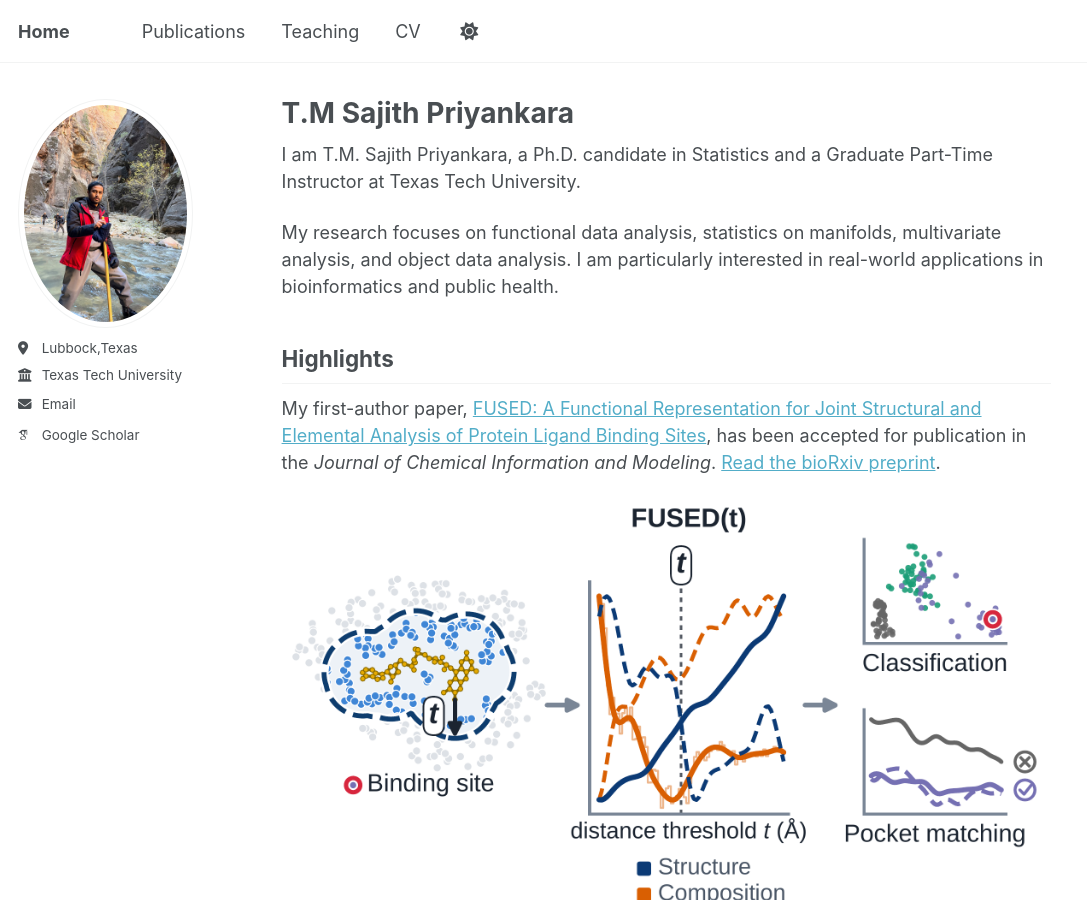
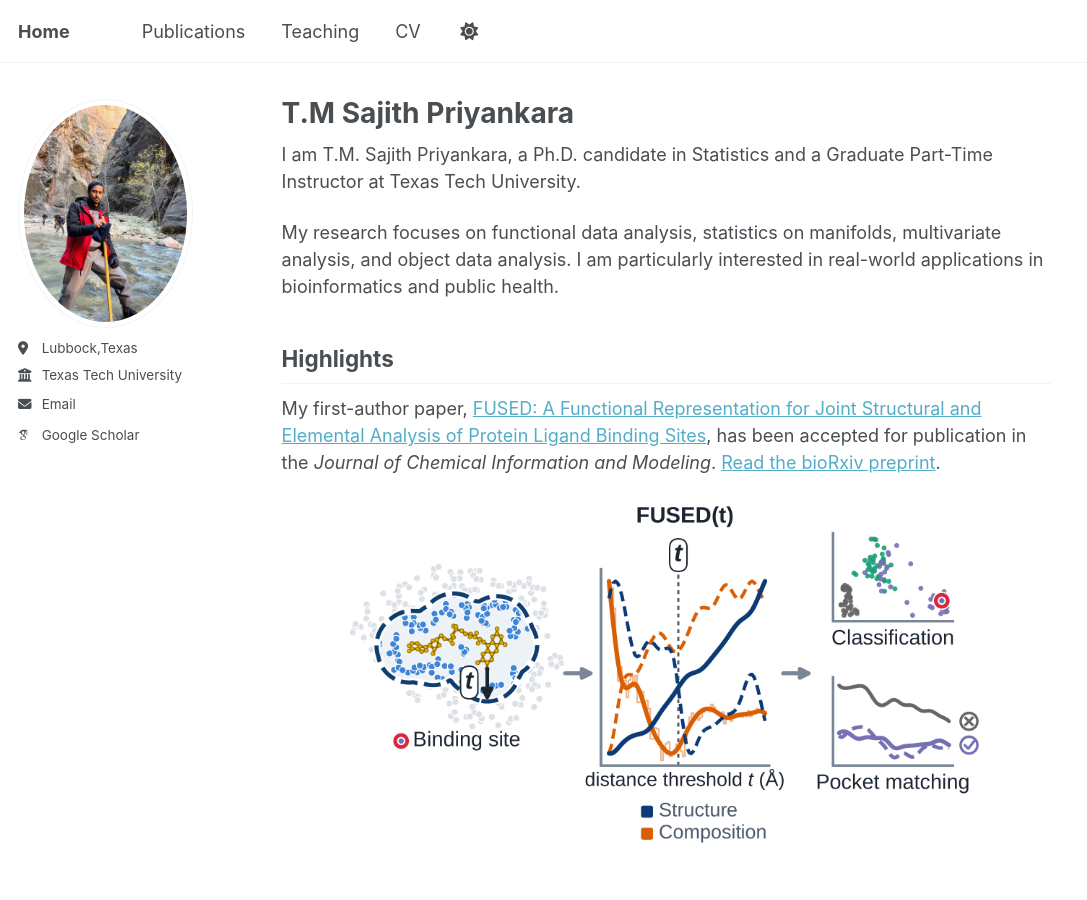
Before and after one commit to tmspriyankara/tmspriyankara.github.io, a Jekyll site: the page built from _pages/about.md, in a window 1280 px wide and 900 px high. Shown: the whole window, without its empty margins (0-1087 px from the left). Built offline with Jekyll 4.4.1, drawn with Linux system fonts in a browser that asks for light colours; some web fonts are replaced.

Commit message:
Reduce homepage FUSED figure size

```diff
--- a/_pages/about.md
+++ b/_pages/about.md
@@ -16,5 +16,5 @@ My research focuses on functional data analysis, statistics on manifolds, multiv
 My first-author paper, [FUSED: A Functional Representation for Joint Structural and Elemental Analysis of Protein Ligand Binding Sites](/publication/fused-functional-representation), has been accepted for publication in the *Journal of Chemical Information and Modeling*. [Read the bioRxiv preprint](https://doi.org/10.64898/2026.07.10.737806).
 
 <a href="{{ '/files/FUSED_TOC_graphic_highlight_blacklabel.pdf' | relative_url }}" aria-label="View the FUSED graphical abstract as a PDF">
-  <img src="{{ '/images/FUSED_TOC_graphic_highlight_blacklabel.png' | relative_url }}" alt="FUSED represents protein–ligand binding site structure and composition as functions of distance threshold for classification and pocket matching." width="1800" height="970" style="display: block; width: 100%; max-width: 850px; height: auto; margin: 1rem auto;" loading="lazy">
+  <img src="{{ '/images/FUSED_TOC_graphic_highlight_blacklabel.png' | relative_url }}" alt="FUSED represents protein–ligand binding site structure and composition as functions of distance threshold for classification and pocket matching." width="1800" height="970" style="display: block; width: 100%; max-width: 650px; height: auto; margin: 1rem auto;" loading="lazy">
 </a>
```
